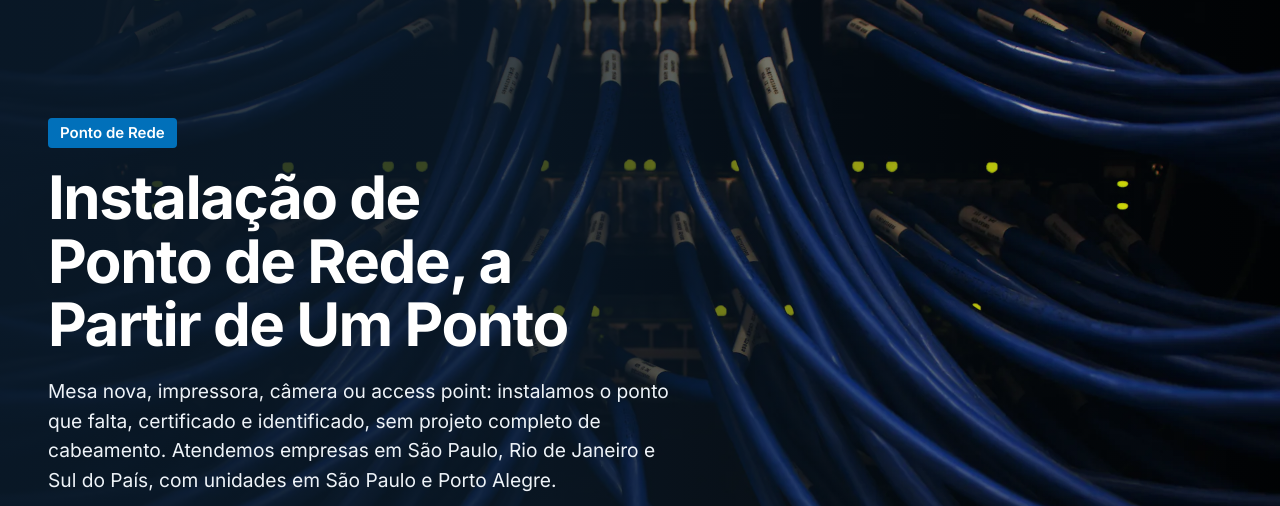
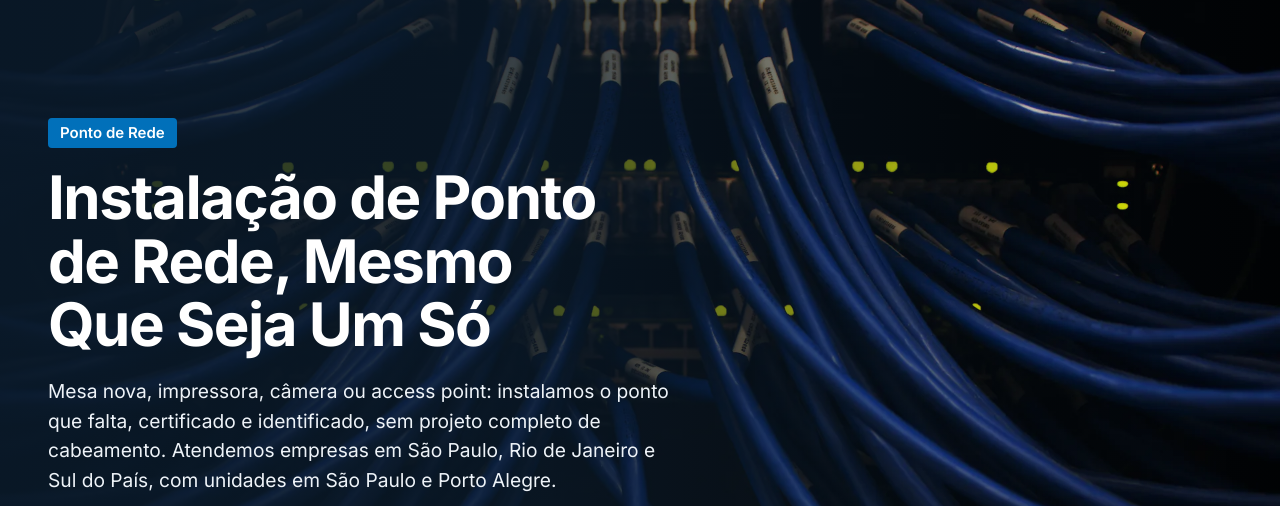
Before and after one commit to zamirrodrigues-coder/polytek-site-preview, a plain HTML site: page validar/solucoes/ponto-de-rede/index.html in a window 1280 px wide. Shown: the part 59-565 px from the top of the page. Drawn offline with Linux system fonts and the light colour scheme.

Commit message:
Prévia temporária: Fatia 29, título principal ajustado (branch fatia-29-ponto-de-rede, 6c7b55d)
Co-Authored-By: Claude Opus 5.5 <noreply@anthropic.com>

```diff
--- a/validar/solucoes/ponto-de-rede/index.html
+++ b/validar/solucoes/ponto-de-rede/index.html
@@ -63,7 +63,7 @@
   <div class="caixa">
     <div class="abertura-texto">
       <p class="capacidade">Ponto de Rede</p>
-      <h1>Instalação de Ponto de Rede, a Partir de Um Ponto</h1>
+      <h1>Instalação de Ponto de Rede, Mesmo Que Seja Um Só</h1>
       <p class="abertura-apoio">Mesa nova, impressora, câmera ou access point: instalamos o ponto que falta, certificado e identificado, sem projeto completo de cabeamento. Atendemos empresas em São Paulo, Rio de Janeiro e Sul do País, com unidades em São Paulo e Porto Alegre.</p>
       <div class="contato">
   <a class="botao botao-cheio" href="https://api.whatsapp.com/send?phone=555132177300&amp;text=Ol%C3%A1.%20Vi%20a%20p%C3%A1gina%20de%20Ponto%20de%20Rede%20e%20quero%20pedir%20uma%20visita%20t%C3%A9cnica." target="_blank" rel="noopener"><svg class="ic-whats" viewBox="0 0 24 24" aria-hidden="true" focusable="false"><path d="M17.47 14.38c-.3-.15-1.75-.86-2.02-.96-.27-.1-.47-.15-.67.15-.2.3-.77.96-.94 1.16-.17.2-.35.22-.64.07-.3-.15-1.25-.46-2.38-1.47-.88-.78-1.47-1.75-1.64-2.05-.17-.3-.02-.46.13-.6.13-.13.3-.35.45-.52.15-.17.2-.3.3-.5.1-.2.05-.37-.02-.52-.08-.15-.67-1.6-.92-2.2-.24-.58-.49-.5-.67-.51h-.57c-.2 0-.52.07-.79.37-.27.3-1.04 1.01-1.04 2.47 0 1.46 1.06 2.87 1.21 3.07.15.2 2.1 3.2 5.08 4.49.71.3 1.26.49 1.69.63.71.22 1.36.19 1.87.12.57-.09 1.75-.72 2-1.41.25-.69.25-1.28.17-1.41-.07-.13-.27-.2-.57-.35z"/><path d="M12.04 2C6.58 2 2.13 6.45 2.13 11.91c0 1.75.46 3.45 1.32 4.95L2 22l5.25-1.38c1.45.79 3.08 1.21 4.79 1.21h.01c5.46 0 9.91-4.45 9.91-9.91 0-2.65-1.03-5.14-2.9-7.01A9.82 9.82 0 0 0 12.04 2zm0 18.13h-.01a8.2 8.2 0 0 1-4.19-1.15l-.3-.18-3.12.82.83-3.04-.2-.31a8.19 8.19 0 0 1-1.26-4.36c0-4.54 3.7-8.24 8.25-8.24 2.2 0 4.27.86 5.83 2.42a8.19 8.19 0 0 1 2.41 5.83c0 4.54-3.7 8.24-8.24 8.24z"/></svg>Pedir Visita Técnica</a>
```
